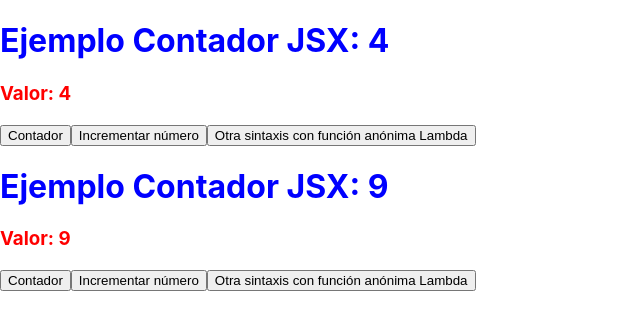
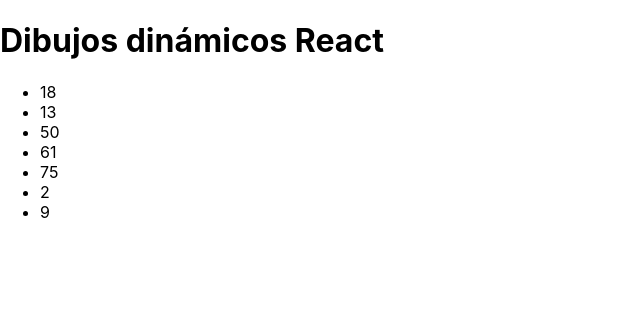
Before and after one commit to AlvaroCascoV/reactclases, a React (Create React App) app: page / in a window 1280 px wide. Shown: the top 330 px of the page, without its empty margins (0-640 px from the left). Built offline with nearby package versions, Linux system fonts and the light colour scheme.

Commit message:
dibujos complejos con arrays

```diff
--- /dev/null
+++ b/src/Components/DibujosComplejos.js
@@ -0,0 +1,21 @@
+import { Component } from 'react'
+class DibujosComplejos extends Component{
+    dibujarNumeros = () => {
+        let lista = [];
+        for (var i = 1; i <= 7; i++){
+            var numero = parseInt(Math.random()*100) + 1;
+            //MEDIANTE push VAMOS AÑADIENDO ELEMENTOS A LA LISTA
+            lista.push(<li>{numero}</li>)
+        }
+        return lista;
+    }
+    render(){
+        return(<div>
+            <h1>Dibujos dinámicos React</h1>
+            <ul>
+                {this.dibujarNumeros()}
+            </ul>
+        </div>)
+    }
+}
+export default DibujosComplejos;
--- a/src/index.js
+++ b/src/index.js
@@ -1,14 +1,16 @@
 import React from 'react';
 import ReactDOM from 'react-dom/client';
 import './index.css';
-import Contador from './Components/Contador'
+// import Contador from './Components/Contador'
 import reportWebVitals from './reportWebVitals';
+import DibujosComplejos from './Components/DibujosComplejos';
 
 const root = ReactDOM.createRoot(document.getElementById('root'));
 root.render(
   <React.StrictMode>
-    <Contador inicio="4"/>
-    <Contador inicio="9"/>
+    {/* <Contador inicio="4"/>
+    <Contador inicio="9"/> */}
+    <DibujosComplejos/>
   </React.StrictMode>
 );
 
```
